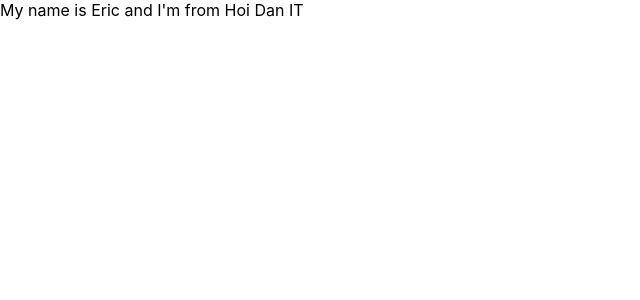
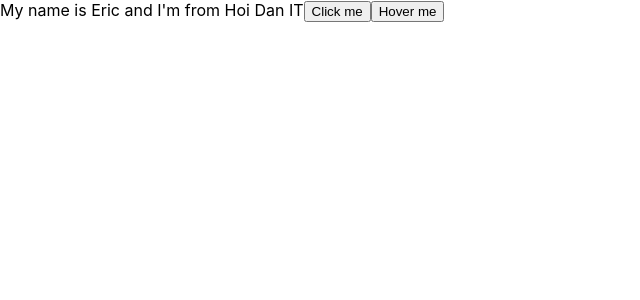
Before and after one commit to nguyenvinhtruong/test-demo-react, a React (Create React App) app: page / in a window 1280 px wide. Shown: the top 300 px of the page, without its empty margins (0-640 px from the left). Built offline with nearby package versions, Linux system fonts and the light colour scheme.

Commit message:
video 19

```diff
--- a/src/App.js
+++ b/src/App.js
@@ -13,10 +13,21 @@
     age: 26
   }
 
+  handleClick(event) {
+    console.log('>> Click me my button')
+  }
+
+  handleOnMouseOver(event) {
+    console.log(event.pageX)
+  }
+
   render() {
     return (
       <div>
         My name is {this.state.name} and I'm from {this.state.address}
+        <button onClick={this.handleClick}>Click me</button>
+        <button onMouseOver={this.handleOnMouseOver}>Hover me</button>
+
       </div>
     );
   }
```
